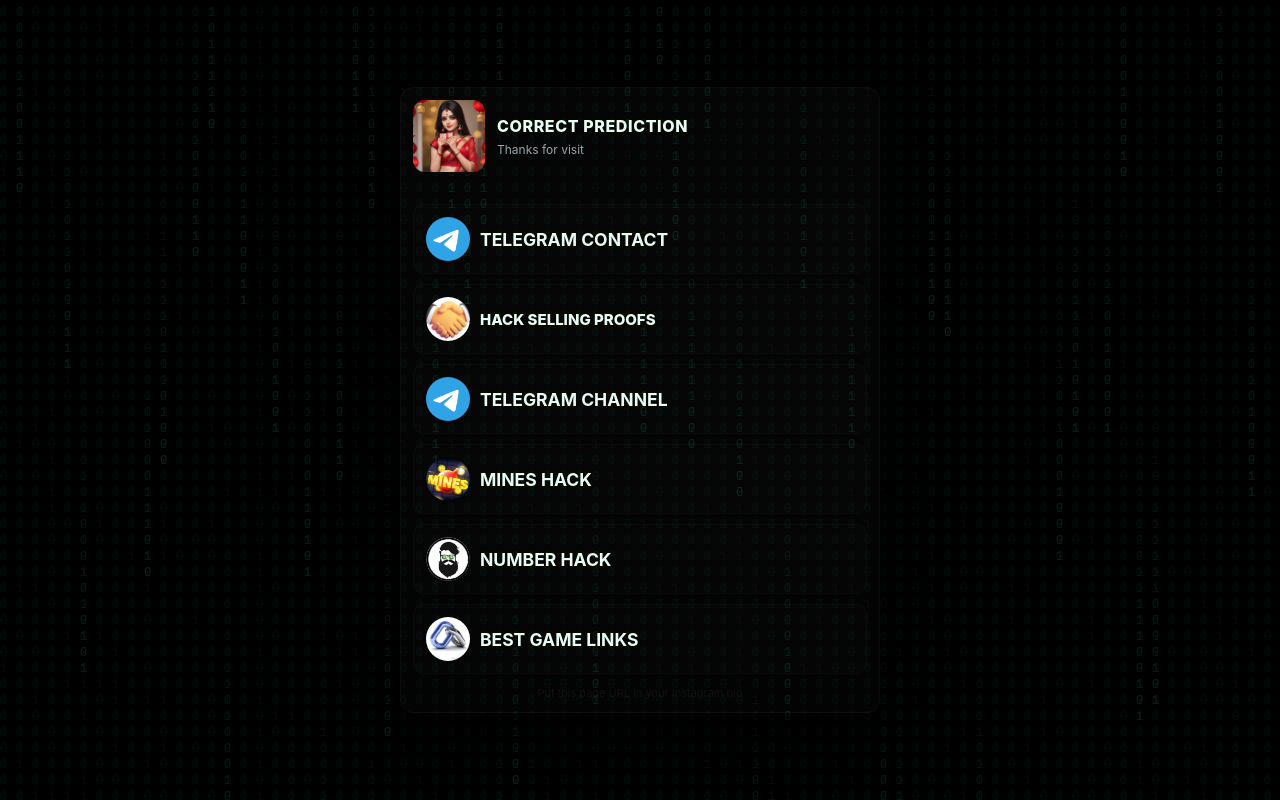
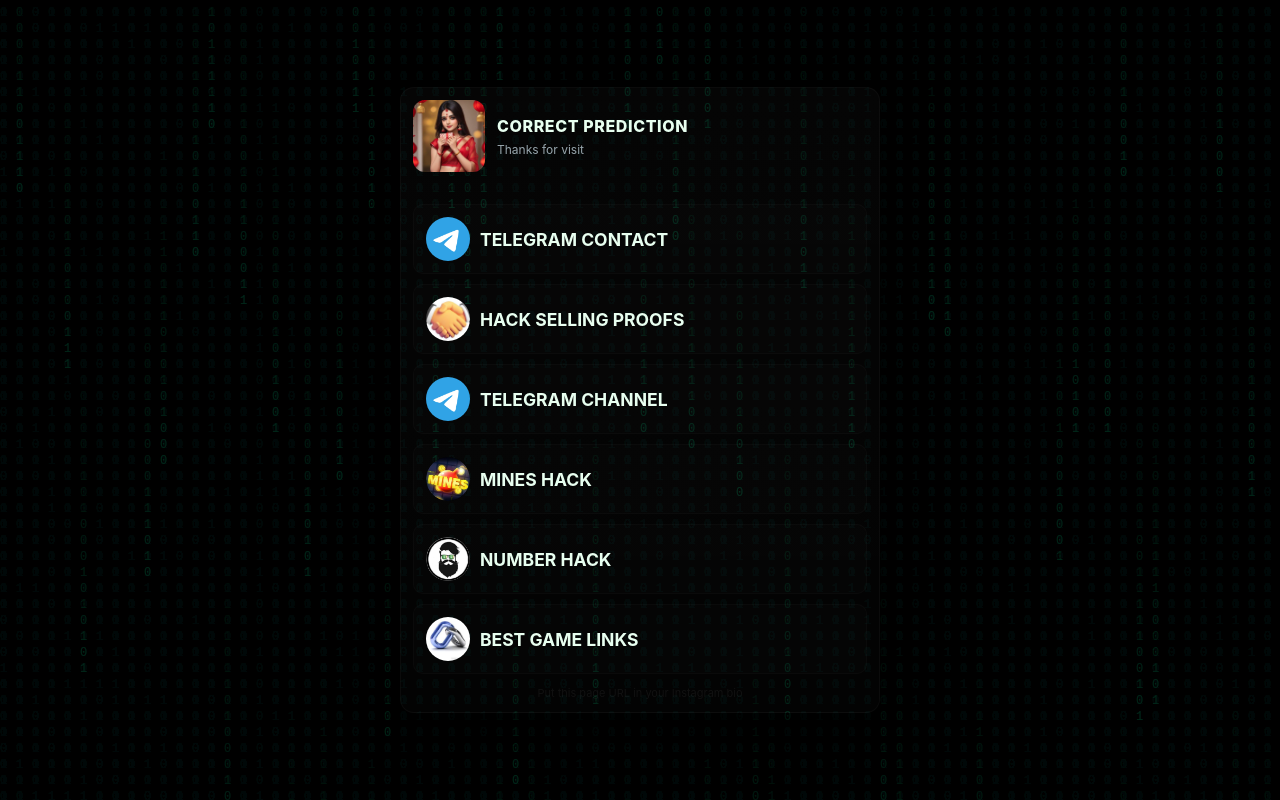
Before and after one commit to S2817251/CorrectPredictionBioLink, a plain HTML site: page index.html in a window 1280 px wide. Drawn offline with Linux system fonts and the light colour scheme.

Commit message:
Updated files with new changes

```diff
--- a/index.html
+++ b/index.html
@@ -58,7 +58,7 @@
 
       <div class="links" role="navigation">
         <a class="btn" href="https://telegram.me/its_helper219" target="_blank" rel="noopener noreferrer"><div class="icon"><img src="telegram.png" alt="mines"></div><div class="label"><h3>TELEGRAM CONTACT</h3></div></a>
-        <a class="btn" href="https://drive.google.com/drive/folders/19GqO1JNH8jR_aIXHOpXPoV0yges4zra7" target="_blank" rel="noopener noreferrer"><div class="icon"><img src="proof.png" alt="number"></div><div class="label"><h3></h3>HACK SELLING PROOFS</div></a>
+        <a class="btn" href="https://drive.google.com/drive/folders/19GqO1JNH8jR_aIXHOpXPoV0yges4zra7" target="_blank" rel="noopener noreferrer"><div class="icon"><img src="proof.png" alt="number"></div><div class="label"><h3>HACK SELLING PROOFS</h3></div></a>
         <a class="btn" href="https://telegram.me/+gpt7bMQia4kyMzJl" target="_blank" rel="noopener noreferrer"><div class="icon"><img src="telegram.png" alt="tg"></div><div class="label"><h3>TELEGRAM CHANNEL</h3></div></a>
         <a class="btn" href="https://superprofile.bio/vp/68d194fa2113460013478125" target="_blank" rel="noopener noreferrer"><div class="icon"><img src="mines.png" alt="contact"></div><div class="label"><h3>MINES HACK</h3></div></a>
         <a class="btn" href="https://superprofile.bio/vp/68c6611da101f50013e9aecd" target="_blank" rel="noopener noreferrer"><div class="icon"><img src="logo.png" alt="proofs"></div><div class="label"><h3>NUMBER HACK</h3></div></a>
```
